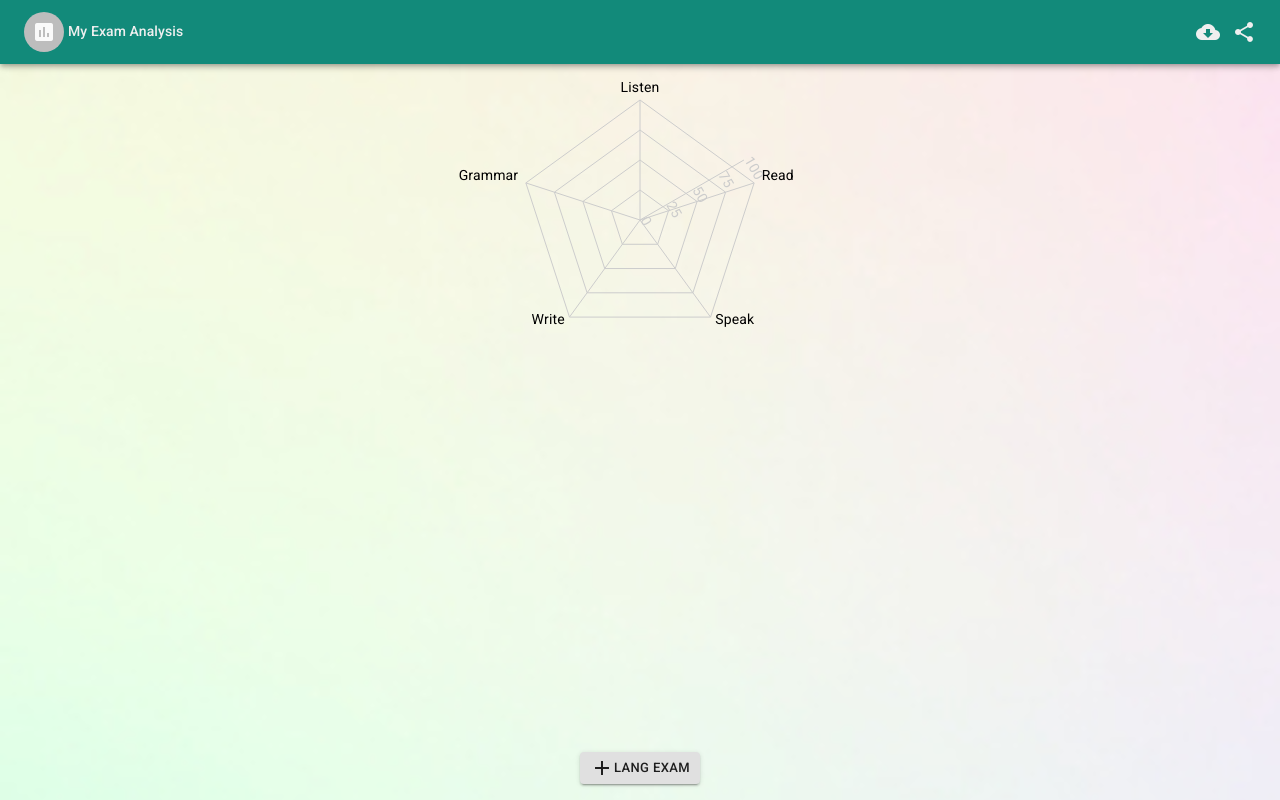
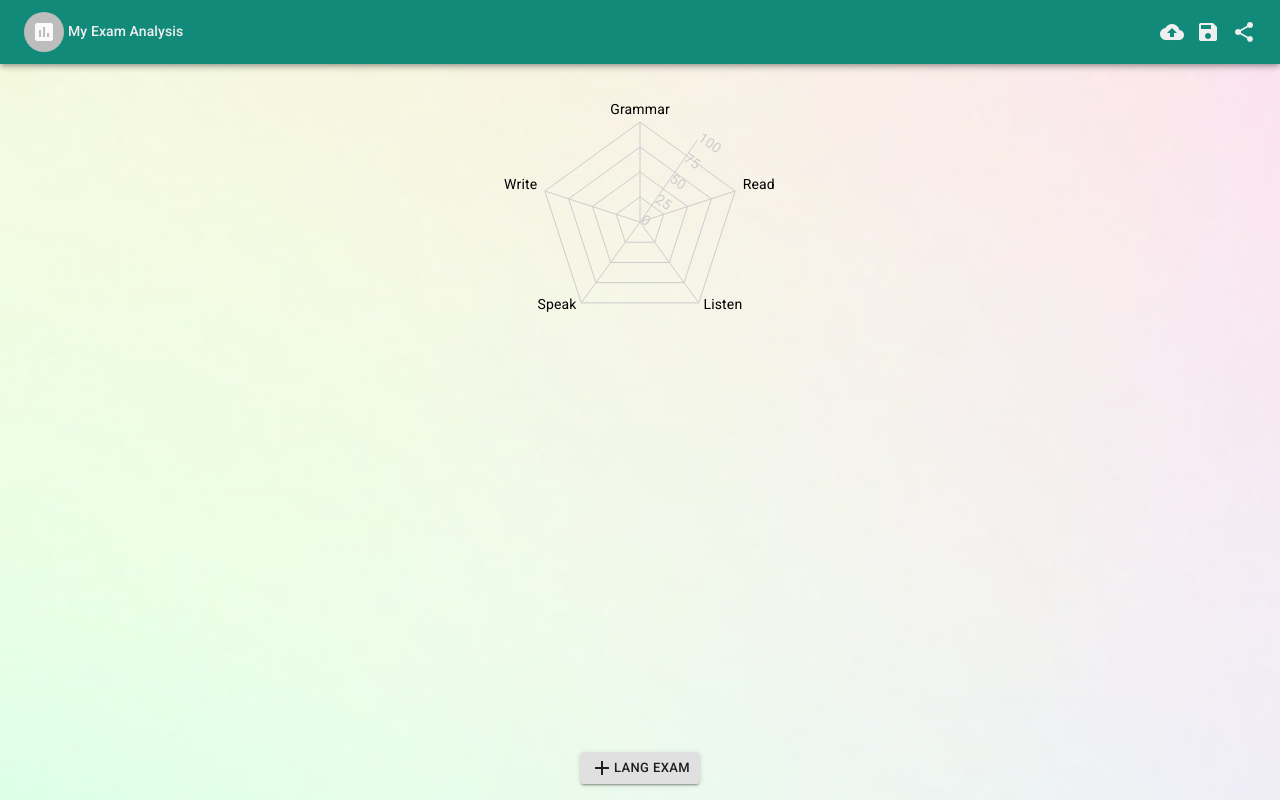
Before and after one commit to alexsad/progress-analysis, a React (Create React App) app: page /exam/add#/exam-analysis in a window 1280 px wide. Built offline with nearby package versions, Linux system fonts and the light colour scheme.

Commit message:
import and export functions

```diff
--- a/public/data/skills.json
+++ b/public/data/skills.json
@@ -1,4 +1,50 @@
 [
+    {
+        "id": "5",
+        "description": "Grammar",
+        "name": "Grammar",
+        "tools": [
+            {
+                "id": "5_1",
+                "description": "Vocabulary"
+            },
+            {
+                "id": "5_2",
+                "description": "Construction"
+            },
+            {
+                "id": "5_3",
+                "description": "Agreement"
+            },
+            {
+                "id": "5_4",
+                "description": "Connectors"
+            }
+        ]
+    },
+    {
+        "id": "2",
+        "description": "Read",
+        "name": "Read",
+        "tools": [
+            {
+                "id": "2_1",
+                "description": "Article"
+            },
+            {
+                "id": "2_2",
+                "description": "Book"
+            },
+            {
+                "id": "2_3",
+                "description": "TV Show (with subtitle)"
+            },
+            {
+                "id": "2_4",
+                "description": "Dialog"
+            }
+        ]
+    },
     {
         "id": "1",
         "description": "Listen",
@@ -22,33 +68,10 @@
             },
             {
                 "id": "1_5",
-                "description": "Lessons"
+                "description": "Conversation"
             },
             {
                 "id": "1_6",
-                "description": "Dialog"
-            }
-        ]
-    },
-    {
-        "id": "2",
-        "description": "Read",
-        "name": "Read",
-        "tools": [
-            {
-                "id": "2_1",
-                "description": "Article"
-            },
-            {
-                "id": "2_2",
-                "description": "Book"
-            },
-            {
-                "id": "2_3",
-                "description": "TV Show (with subtitle)"
-            },
-            {
-                "id": "2_4",
                 "description": "Dialog"
             }
         ]
@@ -83,6 +106,7 @@
             }
         ]
     },
+
     {
         "id": "4",
         "description": "Write",
@@ -109,28 +133,5 @@
                 "description": "Spelling"
             }
         ]
-    },
-    {
-        "id": "5",
-        "description": "Grammar",
-        "name": "Grammar",
-        "tools": [
-            {
-                "id": "5_1",
-                "description": "Vocabulary"
-            },
-            {
-                "id": "5_2",
-                "description": "Construction"
-            },
-            {
-                "id": "5_3",
-                "description": "Agreement"
-            },
-            {
-                "id": "5_4",
-                "description": "Connectors"
-            }
-        ]
     }
 ]
--- a/src/App.scss
+++ b/src/App.scss
@@ -3,6 +3,6 @@
 		background-color: #128a7a;
 	}
 	> main{
-		margin-top: 55px;
+		margin-top: 57px;
 	}
 }
--- a/src/exam-analysis/ExamAnalysis.tsx
+++ b/src/exam-analysis/ExamAnalysis.tsx
@@ -1,4 +1,4 @@
-import React, { FunctionComponent, useContext, useState } from 'react';
+import React, { FunctionComponent, useContext, useState, ChangeEvent } from 'react';
 import Avatar from '@material-ui/core/Avatar';
 import { Link, Redirect } from 'react-router-dom';
 import Container from '@material-ui/core/Container';
@@ -30,6 +30,26 @@ const ExamAnalysis: FunctionComponent<{idUser:string}> & { Head: FunctionCompone
 
 const Head = () => {
     const classes = useStyles();
+    const {includeExams, exams} = useContext(Exam);
+
+    const inportFile = ({target}:ChangeEvent<HTMLInputElement>) => {
+        const reader = new FileReader();
+        reader.onload = function ({target}:any) {
+			if(target.readyState !== 2){
+				return;
+			}
+			if(target.error) {
+				alert("Error while reading file");
+				return;
+			}
+            // JSON.parse(target.result);
+            includeExams(JSON.parse(target.result))
+                .then(res => console.log('imported with success!'));
+            // console.log(target.result);
+        };
+        reader.readAsText((target as any).files[0]);
+    }
+
     return(
         <AppBar position="fixed" color="inherit">
             <Toolbar>
@@ -41,14 +61,35 @@ const Head = () => {
                     My Exam Analysis
                 </Typography>
 
+                <input
+                    accept="json/*"
+                    style={{ display: 'none' }}
+                    id="raised-button-file"
+                    multiple
+                    type="file"
+                    onChange={inportFile}
+                />
+
+                <label htmlFor="raised-button-file">
+                    <IconButton
+                        color="default"
+                        aria-label="Open drawer"
+                        edge="end"
+                        component="span"
+                    >
+                        <Icon className={classes.iconStyle}>cloud_upload</Icon>
+                    </IconButton>
+                </label>
+
                 <IconButton
-                    color="default"
-                    aria-label="Open drawer"
-                    edge="end"
-                    to="/exam/add"
-                    component={Link}
-                >
-                    <Icon className={classes.iconStyle}>cloud_download</Icon>
+                        color="default"
+                        aria-label="Open drawer"
+                        edge="end"
+                        download={`${new Date().getTime()}-eng-ana.json`}
+                        href={`data:text/json;charset=utf-8,${encodeURIComponent(JSON.stringify(exams))}`}
+                        component="a"
+                    >
+                        <Icon className={classes.iconStyle}>save</Icon>
                 </IconButton>
 
                 <IconButton
@@ -94,12 +135,12 @@ const Body = () => {
                                         left: 0,
                                         bottom: -50,
                                     }}
-                                    outerRadius={120}
+                                    outerRadius={100}
                                     data={summarize(exams)}
                                 >
                                     <PolarGrid />
                                     <PolarAngleAxis dataKey="subject" />
-                                    <PolarRadiusAxis angle={30} domain={[0, 100]}/>
+                                    <PolarRadiusAxis angle={55} domain={[0, 100]}/>
 
                                     {exams
                                         .map(({date, id}) => {
--- a/src/exam/ExamAdd.tsx
+++ b/src/exam/ExamAdd.tsx
@@ -177,8 +177,8 @@ const Head:FunctionComponent<{idExam:string}> = ({idExam}) => {
 const ExamForm:FunctionComponent<State> & {Test:StateTestComponent} = ({idExam}) => {
     const {exams, exams:{length:examCount}, commit, getSnapshot, stage} = useContext(Exam);
     const {skills} = useContext(Skill);
-    const [selectedSkill, setSelectedSkill] = React.useState(0);
-    const icons = ['hearing','chrome_reader_mode','sms','create','book'];
+    const [selectedSkill, setSelectedSkill] = React.useState(`5`);
+    const icons = ['book','chrome_reader_mode','hearing','sms','create'];
 
     const setTestItem = (toolLevel:ELevel, idSkill:string, idTool:string) => {
         //console.log({toolLevel, stage});
@@ -253,6 +253,7 @@ const ExamForm:FunctionComponent<State> & {Test:StateTestComponent} = ({idExam})
                             <Tab
                                 key={skill.id}
                                 label={skill.name}
+                                value={skill.id}
                                 icon={
                                     <Icon color="action" fontSize="small">{icons[index]}</Icon>
                                 }
@@ -262,12 +263,12 @@ const ExamForm:FunctionComponent<State> & {Test:StateTestComponent} = ({idExam})
             </Paper>
             <List>
                 {
-                    skillById(`${selectedSkill+1}`).tools.map((tool, index) => (
+                    skillById(selectedSkill).tools.map((tool, index) => (
                         <ExamForm.Test
                             onChange={setTestItem}
-                            idSkill={`${selectedSkill+1}`}
+                            idSkill={selectedSkill}
                             idTool={tool.id}
-                            toolName={toolById(`${selectedSkill+1}`, tool.id).description}
+                            toolName={toolById(selectedSkill, tool.id).description}
                             level={tool.level as ELevel}
                             key={`${tool.id}_${examCount}_test`}
                             levels={levels}
@@ -284,10 +285,10 @@ const Test:StateTestComponent = ({toolName, levels, level, onChange, idSkill, id
 
     const handleChangeLevel = ({target}: any) => {
         const value = Number(target.value || selectedLevel);
-        if( value && value !== selectedLevel ){
+        // if( value && value !== selectedLevel ){
             setLevel(value);
             onChange(value, idSkill, idTool);
-        }
+        // }
     };
 
     return (
@@ -308,7 +309,7 @@ const Test:StateTestComponent = ({toolName, levels, level, onChange, idSkill, id
                                 checkedIcon={
                                     <Icon style={{color:'#ea9f1d'}} fontSize="small">star</Icon>
                                 }
-                                checked={index <= selectedLevel}
+                                checked={selectedLevel >= index}
                                 value={index}
                                 onChange={handleChangeLevel}
                             />
--- a/src/stores/ExamStore.ts
+++ b/src/stores/ExamStore.ts
@@ -16,6 +16,7 @@ interface IExamStore {
     exams: IExame[];
     stage: IExame;
     commit: (exam: IExame) => Promise<boolean>;
+    includeExams: (exams: IExame[]) => Promise<boolean>;
     reset: () => Promise<boolean>;
     summarize: (exams: IExame[]) => ISummarize[];
     push: () => Promise<boolean>;
@@ -48,6 +49,18 @@ const useExam = (skills: ISkill[]) => {
                 });
         return data as ISummarize[];
     }
+
+    const includeExams = (pexams: IExame[]) => {
+
+        const nexamStr = JSON.stringify([...exams, ...pexams]);
+
+        localStorage.setItem('exams', nexamStr);
+
+        return readData().then(() => {
+            reset();
+            return Promise.resolve(true);
+        });
+    };
 
     const push = () => {
         let nexams = [];
@@ -173,7 +186,7 @@ const useExam = (skills: ISkill[]) => {
         readData();
     }, []);
 
-    return {exams, summarize, push, reset, remove, getSnapshot, stage, commit};
+    return {includeExams, exams, summarize, push, reset, remove, getSnapshot, stage, commit};
 }
 
 const Exam = createContext({} as IExamStore);
```
